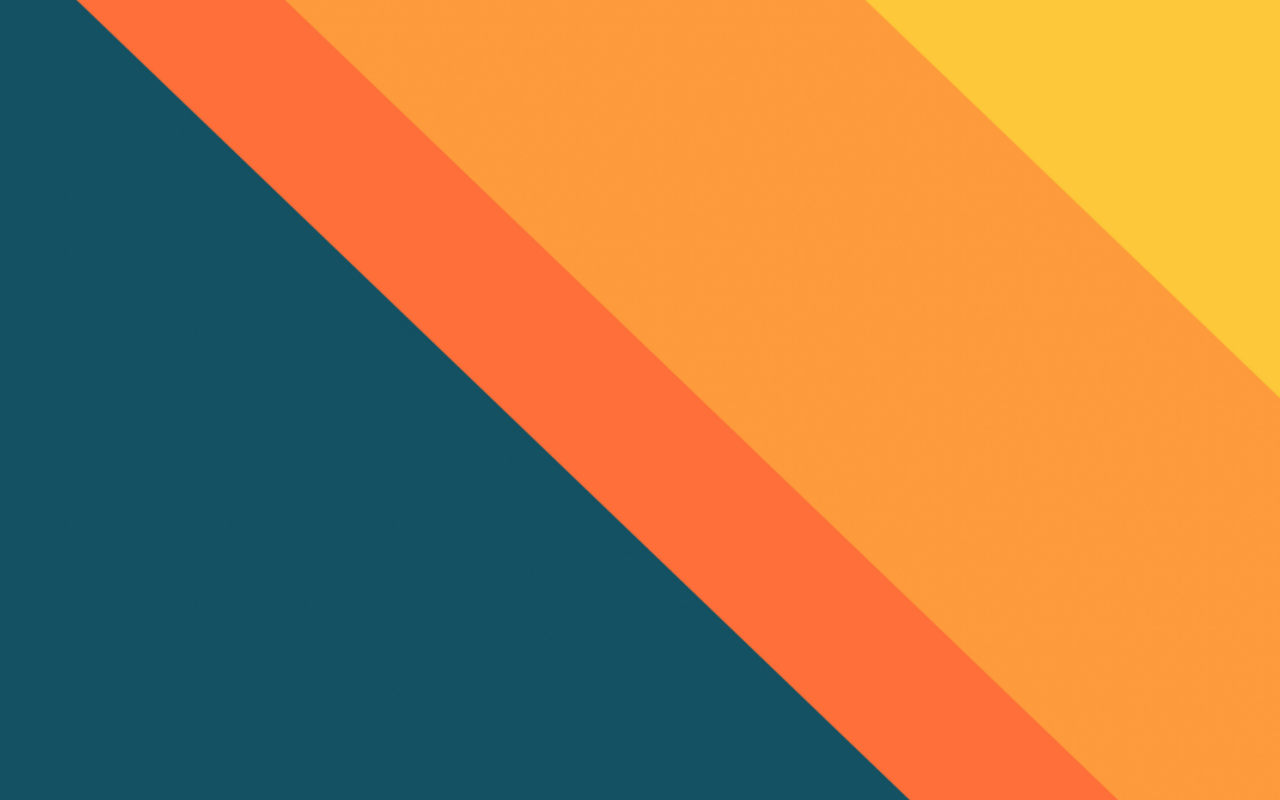
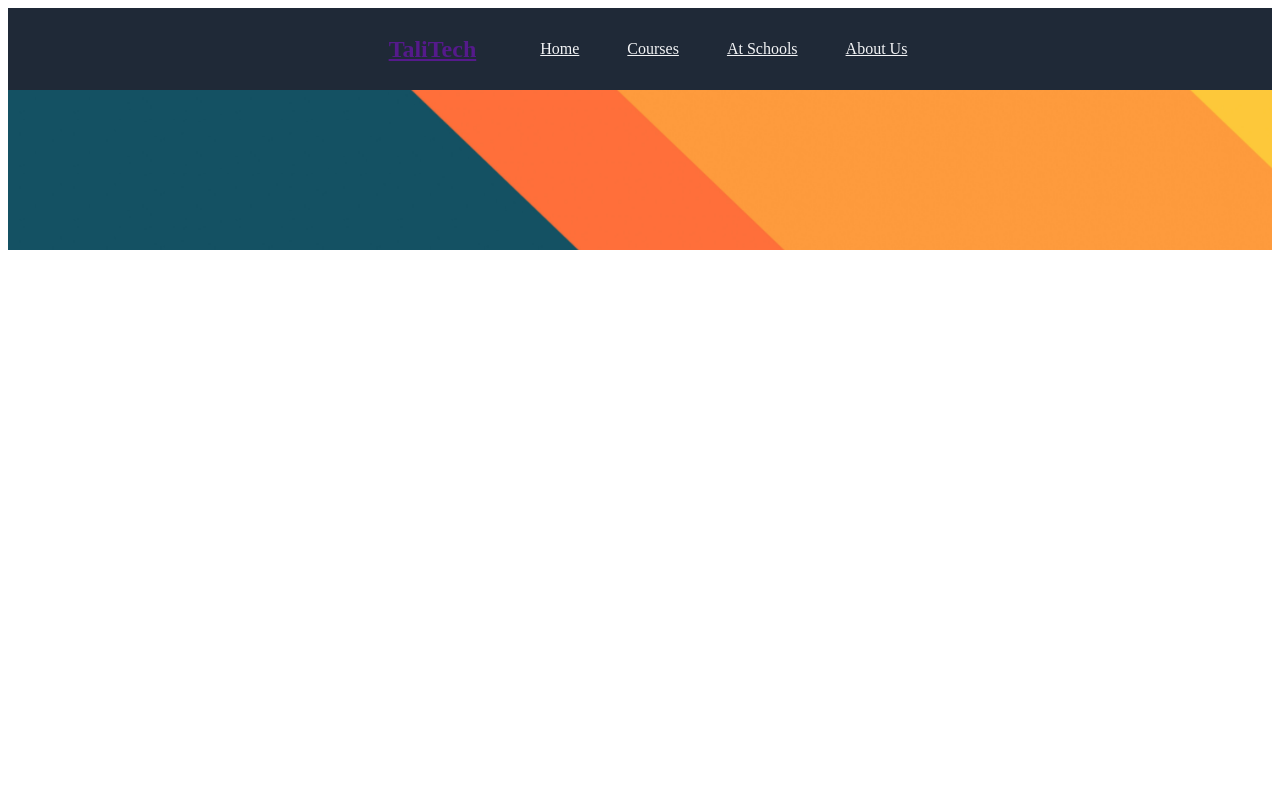
Before and after one commit to nataliamelissas/tali-tech-client, a Next.js app: page /components/PageHeader in a window 1280 px wide. Built offline with nearby package versions, Linux system fonts and the light colour scheme.

Commit message:
Fixed navbar and added scss and upgraded nextjs library.

```diff
--- a/package.json
+++ b/package.json
@@ -13,10 +13,11 @@
     "@aws-amplify/ui-react": "^6.7.2",
     "@tailwindcss/postcss": "^4.0.1",
     "aws-amplify": "^6.11.0",
-    "next": "14.2.21",
+    "next": "^15.1.6",
     "postcss": "^8.5.1",
     "react": "^18",
     "react-dom": "^18",
+    "sass": "^1.83.4",
     "tailwindcss": "^4.0.1"
   },
   "devDependencies": {
--- a/pages/components/Navbar.tsx
+++ b/pages/components/Navbar.tsx
@@ -1,37 +1,41 @@
 import Link from 'next/link';
+import { useState } from 'react';
+import navStyle from "@/styles/Navbar.module.scss";
 
 const Navbar = () => {
+
+    const [isOpen, setIsOpen] = useState(false);
+
+    const getMenuClasses = () => isOpen ? navStyle.menuOpen : navStyle.menuClosed;
+
     return (
-        <nav className='bg-violet-800 text-white md:flex md:justify-between md:items-center md:justify-center'>
-            <div className="container mx-auto flex justify-between items-center">
-                <a href="" className="text-2xl font-bold mx-10">
+        <nav className={navStyle.navbar}>
+            <div className={navStyle.navbarContainer}>
+                <a href="" className={navStyle.title}>
                     TaliTech
                 </a>
-                <div className="hidden md:flex mx-10">
-                    <Link href="/" className="mx-10 hover:text-gray-300">Home</Link>
-                    <Link href="/courses" className="hover:text-gray-300">Courses</Link>
-                    <Link href="/schools" className="hover:text-gray-300">At Schools</Link>
+                <div className={getMenuClasses()}>
+                    <Link href="/" className={navStyle.navLink}>Home</Link>
+                    <Link href="/courses" className={navStyle.navLink}>Courses</Link>
+                    <Link href="/schools" className={navStyle.navLink}>At Schools</Link>
                     {/* meet the teachers, contact, mission/values */}
-                    <Link href="/about" className="hover:text-gray-300">About</Link>
+                    <Link href="/about" className={navStyle.navLink}>About Us</Link>
+                </div>
+                <div className={navStyle.menuButton}>
+                    <button onClick={() => {
+                        setIsOpen(!isOpen);
+                    }}>
+                        <svg className={navStyle.menuSize} fill="none" strokeLinecap="round" strokeLinejoin="round" strokeWidth="2" viewBox="0 0 24 24" stroke="currentColor">
+                            {isOpen ? (
+                                <path d="M6 18L18 6M6 6l12 12"></path>
+                                ) : (
+                                // <path d="M4 6h16M4 12h16M4 18h16"></path>
+                                <path d="M4 6h16M4 12h16M4 18h16"></path>
+                            )}
+                        </svg>
+                    </button>
                 </div>
             </div>
-            {/* <ul className={styles.navList}>
-                <li className={styles.navItem}>
-                    <Link href="/">Home</Link>
-                </li>
-                <li className={styles.navItem}>
-                    <Link href="/courses">Courses</Link>
-                </li>
-                <li className={styles.navItem}>
-                    <Link href="/school">At Schools</Link>
-                </li>
-                <li className={styles.navItem}>
-                    <Link href="/about">About Us</Link>
-                </li>
-                <li className={styles.navItem}>
-                    <Link href="/volunteer">Get Involved</Link>
-                </li>
-            </ul> */}
         </nav>
     );
 };
--- a/pages/components/PageHeader.tsx
+++ b/pages/components/PageHeader.tsx
@@ -1,13 +1,14 @@
 import React from 'react';
 import Image from 'next/image';
 import Navbar from './Navbar';
+import styles from "@/styles/PageHeader.module.scss";
 
 const PageHeader = () => {
     return (
-        <div >
+        <div>
             <Navbar />
-            <div className="w-full relative">
-                <div className="h-50 relative">
+            <div className={styles.header}>
+                <div className={styles.banner}>
                     <Image
                         src="/assets/gradient-solid-banner.jpg"
                         alt="Banner Image"
--- a/pages/pages/HomePage.tsx
+++ b/pages/pages/HomePage.tsx
@@ -9,7 +9,7 @@ const HomePage = () => {
                 <div className="text-5xl font-bold text-cyan-500 font-comic-sans">
                   Welcome to <code className="text-orange-500">TaliTech</code>
                 </div>
-              <div className="text-xl text-gray-700 mt-2">A place where kids learn to code and create!</div>
+              <div className="text-xl text-gray-700 mt-2">Where kids learn to code and create!</div>
             </div>
             <div className={`${styles.ctas} flex justify-center space-x-4`}>
               <a
--- /dev/null
+++ b/styles/Navbar.module.scss
@@ -0,0 +1,80 @@
+$primary-navbar-color: #1f2937;
+$secondary-navbar-color: #2d3a4b;
+$primary-text-color: #f3f4f6;
+
+.navbar {
+  background-color: $primary-navbar-color;
+  color: $primary-text-color;
+  padding: 1rem;
+  display: flex;
+  justify-content: space-between;
+  align-items: center;
+  @media (min-width: 768px) {
+    padding: 1.5rem;
+  }
+
+  .navbarContainer {
+    // "container mx-auto flex justify-between items-center" from Tailwind CSS to scss
+    max-width: 100%;
+    margin-left: auto;
+    margin-right: auto;
+    display: flex;
+    justify-content: space-between;
+    align-items: center;
+
+    .title {
+      font-size: 1.5rem;
+      font-weight: bold;
+      margin-left: 2.5rem;
+      margin-right: 2.5rem;
+    }
+
+    .navLink {
+      // create some padding around the text and then make it so that when the mouse hovers over the text + padding, the background color changes
+      padding: 0.5rem;
+      border-radius: 0.8rem;
+      color: $primary-text-color;
+      &:hover {
+        color: #ccc;
+        background-color: $secondary-navbar-color;
+      }
+      margin-left: 1rem;
+      margin-right: 1rem;
+    }
+  }
+}
+
+.menuOpen
+{
+  display: flex;
+  position: absolute;
+  top: 60px;
+  background-color: $primary-navbar-color;
+  width: 100%;
+  padding: 1rem;
+  left: 0;
+  gap: 2.5rem;
+  flex-direction: column;
+  z-index: 10; // Want this above the background image
+}
+
+.menuClosed
+{
+  display: none;
+  @media (min-width: 768px) {
+    display: flex;
+  }
+}
+
+.menuButton {
+  display: flex;
+  align-items: center;
+  @media (min-width: 768px) {
+    display: none;
+  }
+  .menuSize
+  {
+    width: 1.5rem;
+    height: 1.5rem;
+  }
+}
--- /dev/null
+++ b/styles/PageHeader.module.scss
@@ -0,0 +1,9 @@
+.pageHeader {
+    width: 100%;
+    position: relative;
+}
+
+.banner {
+    height: 20vh;
+    position: relative;
+}
--- a/styles/globals.css
+++ b/styles/globals.css
@@ -29,8 +29,6 @@ body {
 
 * {
   box-sizing: border-box;
-  padding: 0;
-  margin: 0;
 }
 
 a {
```
Also changed, not shown: app/layout.tsx (added, +19 -0 lines), pages/index.tsx (+2 -6 lines), tsconfig.json (+21 -6 lines), 1 other file (tests, documents, lock files or other folders).
